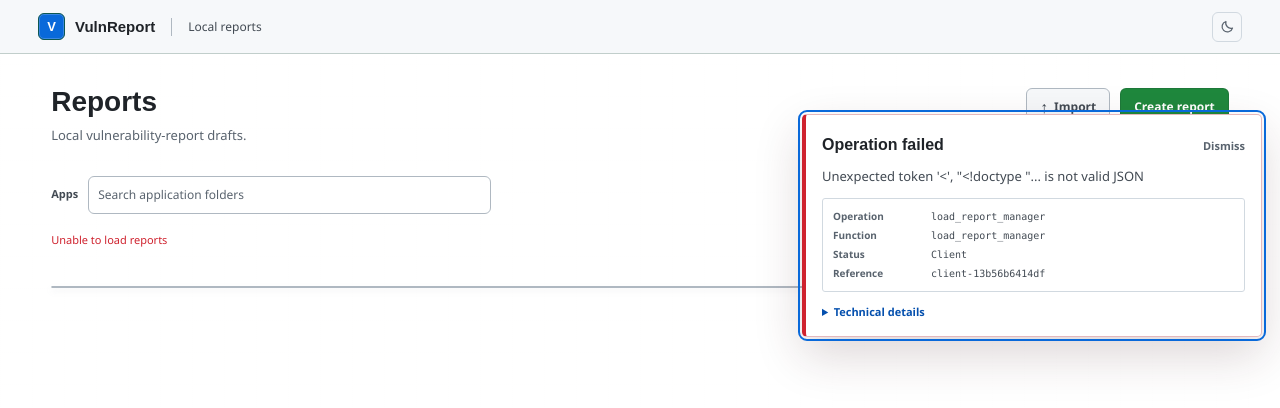
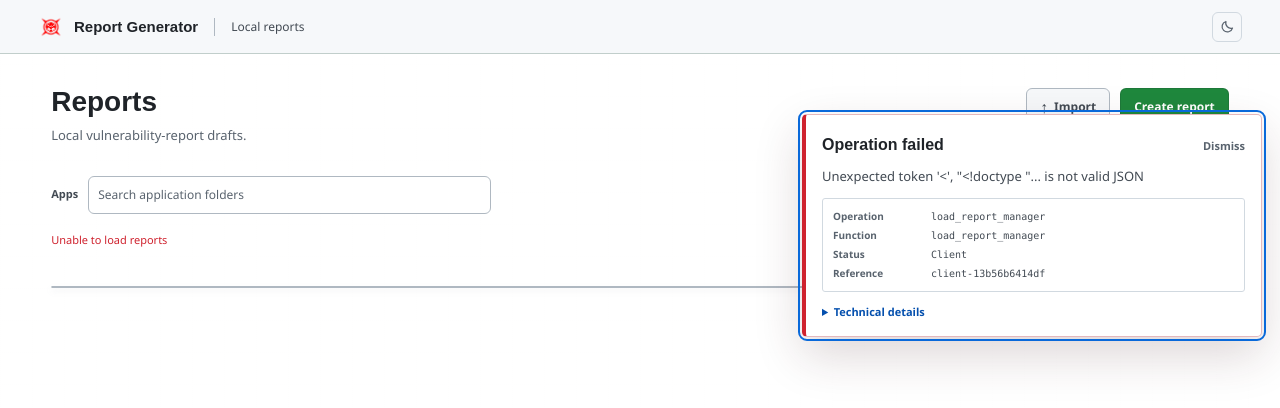
Before and after one commit to eaviguilla/Report-Generator, a FastAPI app: page / in a window 1280 px wide. Shown: the top 408 px of the page. Run offline with FastAPI, Linux system fonts and the light colour scheme; data that the repository does not hold is empty; some libraries are stand-ins or nearby versions.

Commit message:
logo report name beside app name

```diff
--- a/app/main.py
+++ b/app/main.py
@@ -39,7 +39,7 @@ if not configured_library.is_file() and prefs.get("library_path") == "library/vu
     configured_library = ROOT / "vuln_library.json"
 library = Library(configured_library)
 
-app = FastAPI(title="VulnReport")
+app = FastAPI(title="Report Generator")
 app.mount("/static", StaticFiles(directory=ROOT / "app" / "web" / "static"), name="static")
 templates = Jinja2Templates(directory=ROOT / "app" / "web" / "templates")
 # One cache-buster for every asset, so the four pages can never load different CSS versions.
--- a/app/web/static/taste.css
+++ b/app/web/static/taste.css
@@ -316,6 +316,17 @@ body > header.app-header {
   font-size: 13px;
 }
 
+/* The logo is its own artwork, so it drops the lettered tile's fill, border and shadow. */
+img.brand-mark {
+  width: 26px;
+  height: 26px;
+  border: 0;
+  border-radius: 0;
+  background: none;
+  box-shadow: none;
+  object-fit: contain;
+}
+
 .engagement-name {
   max-width: min(48vw, 560px);
   overflow: hidden;
--- /dev/null
+++ b/app/web/templates/_brand.html
@@ -0,0 +1 @@
+<a class="brand" href="/"><img class="brand-mark" src="/static/logo-red.png?v={{ asset_v }}" alt="" width="26" height="26">Report Generator</a>
--- a/app/web/templates/home.html
+++ b/app/web/templates/home.html
@@ -1,4 +1,4 @@
 <!doctype html>
-<html lang="en"><head><meta charset="utf-8"><meta name="viewport" content="width=device-width,initial-scale=1"><title>VulnReport</title><link rel="stylesheet" href="/static/app.css?v={{ asset_v }}"><link rel="stylesheet" href="/static/overrides.css?v={{ asset_v }}"><link rel="stylesheet" href="/static/manager.css?v={{ asset_v }}"><link rel="stylesheet" href="/static/taste.css?v={{ asset_v }}">{% include "_theme_boot.html" %}</head>
-<body><a class="skip-link" href="#report-manager">Skip to reports</a><header class="app-header"><a class="brand" href="/"><span class="brand-mark" aria-hidden="true">V</span>VulnReport</a><span class="engagement-name">Local reports</span>{% include "_theme_toggle.html" %}</header>
+<html lang="en"><head><meta charset="utf-8"><meta name="viewport" content="width=device-width,initial-scale=1"><title>Report Generator</title><link rel="icon" href="/static/logo-red.png?v={{ asset_v }}"><link rel="stylesheet" href="/static/app.css?v={{ asset_v }}"><link rel="stylesheet" href="/static/overrides.css?v={{ asset_v }}"><link rel="stylesheet" href="/static/manager.css?v={{ asset_v }}"><link rel="stylesheet" href="/static/taste.css?v={{ asset_v }}">{% include "_theme_boot.html" %}</head>
+<body><a class="skip-link" href="#report-manager">Skip to reports</a><header class="app-header">{% include "_brand.html" %}<span class="engagement-name">Local reports</span>{% include "_theme_toggle.html" %}</header>
 <main id="report-manager"><div class="manager-heading"><div><h1>Reports</h1><p>Local vulnerability-report drafts.</p></div><div class="manager-actions"><input id="import-report" type="file" accept="application/zip,application/json,.zip,.json" hidden><button id="import-command" class="icon-command" type="button" title="Import report"><span aria-hidden="true">&#8593;</span><span>Import</span></button><a class="primary" href="/new">Create report</a></div></div><div class="manager-search"><label for="app-search">Apps</label><input id="app-search" type="search" placeholder="Search application folders"></div><output id="manager-status" aria-live="polite"></output><section id="legacy-reports"></section><section class="report-list"><div id="report-rows"></div></section></main><script src="/static/diagnostics.js?v={{ asset_v }}"></script><script src="/static/theme.js?v={{ asset_v }}"></script><script src="/static/manager.js?v={{ asset_v }}"></script></body></html>
--- a/app/web/templates/page1_setup.html
+++ b/app/web/templates/page1_setup.html
@@ -1,6 +1,6 @@
 <!doctype html>
-<html lang="en"><head><meta charset="utf-8"><meta name="viewport" content="width=device-width,initial-scale=1"><title>VulnReport | Setup</title><link rel="stylesheet" href="/static/app.css?v={{ asset_v }}"><link rel="stylesheet" href="/static/overrides.css?v={{ asset_v }}"><link rel="stylesheet" href="/static/taste.css?v={{ asset_v }}">{% include "_theme_boot.html" %}</head>
-<body><a class="skip-link" href="#setup">Skip to setup</a><header class="app-header"><a class="brand" href="/"><span class="brand-mark" aria-hidden="true">V</span>VulnReport</a><span class="engagement-name">Web App Penetration Test</span>{% include "_theme_toggle.html" %}<div class="history-controls"><button id="undo-button" type="button" aria-label="Undo last change" title="Undo last change" disabled>&#8630;</button><button id="redo-button" type="button" aria-label="Redo last change" title="Redo last change" disabled>&#8631;</button></div><button id="save-button" type="button" disabled>Saved</button></header><nav class="stepper" aria-label="Report workflow"><span class="step active" aria-current="step"><b>1</b>Setup</span><span class="step" aria-disabled="true" title="Complete Setup to continue"><b>2</b>Findings</span><span class="step" aria-disabled="true" title="Complete Setup to continue"><b>3</b>Content</span></nav>
+<html lang="en"><head><meta charset="utf-8"><meta name="viewport" content="width=device-width,initial-scale=1"><title>Report Generator | Setup</title><link rel="icon" href="/static/logo-red.png?v={{ asset_v }}"><link rel="stylesheet" href="/static/app.css?v={{ asset_v }}"><link rel="stylesheet" href="/static/overrides.css?v={{ asset_v }}"><link rel="stylesheet" href="/static/taste.css?v={{ asset_v }}">{% include "_theme_boot.html" %}</head>
+<body><a class="skip-link" href="#setup">Skip to setup</a><header class="app-header">{% include "_brand.html" %}<span class="engagement-name">Application Penetration Testing</span>{% include "_theme_toggle.html" %}<div class="history-controls"><button id="undo-button" type="button" aria-label="Undo last change" title="Undo last change" disabled>&#8630;</button><button id="redo-button" type="button" aria-label="Redo last change" title="Redo last change" disabled>&#8631;</button></div><button id="save-button" type="button" disabled>Saved</button></header><nav class="stepper" aria-label="Report workflow"><span class="step active" aria-current="step"><b>1</b>Setup</span><span class="step" aria-disabled="true" title="Complete Setup to continue"><b>2</b>Findings</span><span class="step" aria-disabled="true" title="Complete Setup to continue"><b>3</b>Content</span></nav>
 <main id="setup" data-step="setup" data-report='{{ report | tojson }}' data-library='{{ library | tojson }}'>
 <h1 class="sr-only">Report setup</h1>
 <section><h2>Application</h2><div class="grid fields">
--- a/app/web/templates/page2_findings.html
+++ b/app/web/templates/page2_findings.html
@@ -1,6 +1,6 @@
 <!doctype html>
-<html lang="en"><head><meta charset="utf-8"><meta name="viewport" content="width=device-width,initial-scale=1"><title>VulnReport | Findings</title><link rel="stylesheet" href="/static/app.css?v={{ asset_v }}"><link rel="stylesheet" href="/static/overrides.css?v={{ asset_v }}"><link rel="stylesheet" href="/static/taste.css?v={{ asset_v }}">{% include "_theme_boot.html" %}</head>
-<body><a class="skip-link" href="#setup">Skip to findings</a><header class="app-header"><a class="brand" href="/"><span class="brand-mark" aria-hidden="true">V</span>VulnReport</a><span class="engagement-name">Web App Penetration Test</span>{% include "_theme_toggle.html" %}<div class="history-controls"><button id="undo-button" type="button" aria-label="Undo last change" title="Undo last change" disabled>&#8630;</button><button id="redo-button" type="button" aria-label="Redo last change" title="Redo last change" disabled>&#8631;</button></div><button id="save-button" type="button" disabled>Saved</button></header><nav class="stepper" aria-label="Report workflow"><button class="step complete back-link" data-href="setup" type="button"><b>1</b>Setup</button><span class="step active" aria-current="step"><b>2</b>Findings</span><span class="step" aria-disabled="true" title="Complete every finding to continue"><b>3</b>Content</span></nav>
+<html lang="en"><head><meta charset="utf-8"><meta name="viewport" content="width=device-width,initial-scale=1"><title>Report Generator | Findings</title><link rel="icon" href="/static/logo-red.png?v={{ asset_v }}"><link rel="stylesheet" href="/static/app.css?v={{ asset_v }}"><link rel="stylesheet" href="/static/overrides.css?v={{ asset_v }}"><link rel="stylesheet" href="/static/taste.css?v={{ asset_v }}">{% include "_theme_boot.html" %}</head>
+<body><a class="skip-link" href="#setup">Skip to findings</a><header class="app-header">{% include "_brand.html" %}<span class="engagement-name">Application Penetration Testing</span>{% include "_theme_toggle.html" %}<div class="history-controls"><button id="undo-button" type="button" aria-label="Undo last change" title="Undo last change" disabled>&#8630;</button><button id="redo-button" type="button" aria-label="Redo last change" title="Redo last change" disabled>&#8631;</button></div><button id="save-button" type="button" disabled>Saved</button></header><nav class="stepper" aria-label="Report workflow"><button class="step complete back-link" data-href="setup" type="button"><b>1</b>Setup</button><span class="step active" aria-current="step"><b>2</b>Findings</span><span class="step" aria-disabled="true" title="Complete every finding to continue"><b>3</b>Content</span></nav>
 <main id="setup" data-step="findings" data-report='{{ report | tojson }}' data-library='{{ library | tojson }}'>
 <section><div class="section-title"><h1>Findings</h1><div class="finding-header-actions"><div id="library-search"><input id="search" role="combobox" aria-label="Search vulnerability library" aria-autocomplete="list" aria-controls="library-results" aria-expanded="false" autocomplete="off" placeholder="Search or select a vulnerability"><div id="library-results" role="listbox"></div></div><button id="add-finding" type="button">Add finding</button></div></div><div class="table-wrap"><table><thead><tr><th>Finding</th><th>Likelihood</th><th>Impact</th><th>Severity</th><th>Vuln ID</th><th>Status</th><th></th></tr></thead><tbody id="findings"></tbody></table><div id="findings-empty"><b>No findings yet</b><p>Search the vulnerability library above to insert a known finding, or add a blank one to write your own.</p><button id="empty-add-finding" class="subtle" type="button">Add the first finding</button></div></div></section>
 <div class="finding-summary-bar"><div id="finding-summary"></div><output id="finding-validation-note" hidden></output></div><footer class="workflow-footer"><button class="back-link" data-href="setup" type="button">Previous: Setup</button><button class="primary" id="next" type="button">Next: Content</button></footer></main><script src="/static/diagnostics.js?v={{ asset_v }}"></script><script src="/static/theme.js?v={{ asset_v }}"></script><script src="/static/app.js?v={{ asset_v }}"></script></body></html>
--- a/run.py
+++ b/run.py
@@ -85,7 +85,7 @@ def serve() -> None:
 
     port = free_port()
     url = f"http://127.0.0.1:{port}"
-    print(f"VulnReport is running at {url}")
+    print(f"Report Generator is running at {url}")
     print("Close this window to stop the application.")
     threading.Timer(0.5, webbrowser.open, args=(url,)).start()
     uvicorn.run("app.main:app", host="127.0.0.1", port=port)
```
Also changed, not shown: app/web/static/app.js (+13 -1 lines), app/web/templates/page2_editor.html (+2 -2 lines), app/web/static/logo-red.png (added).
